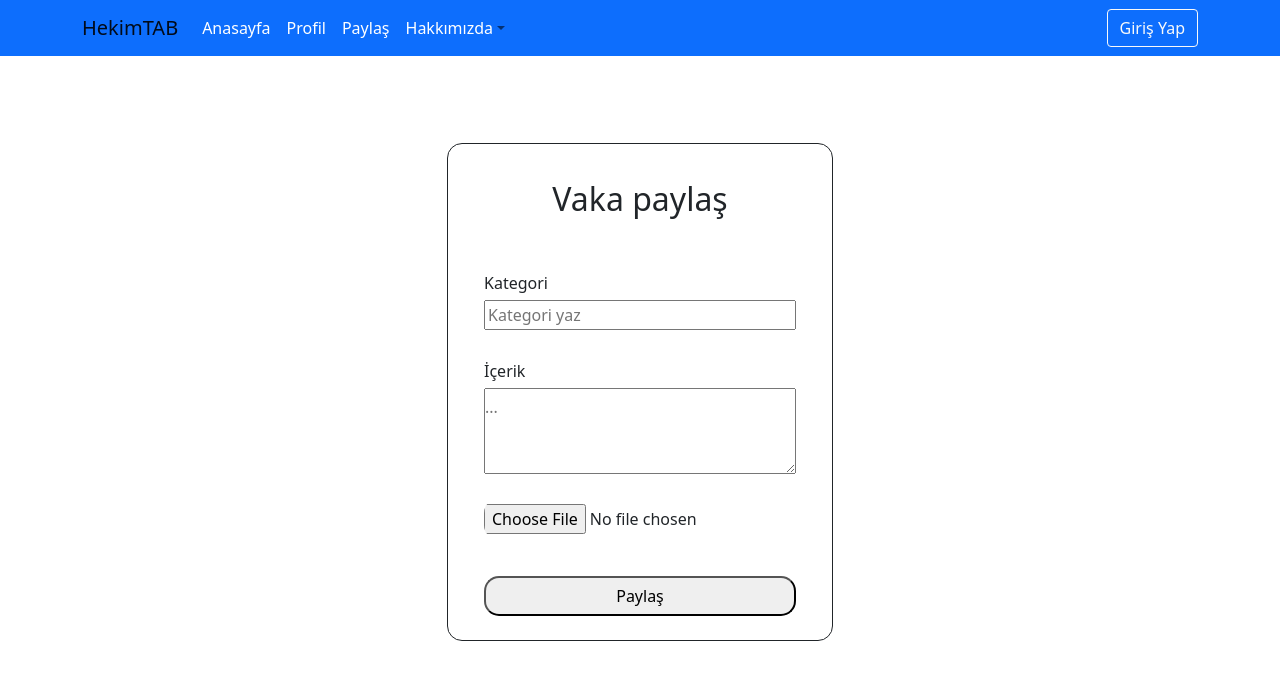
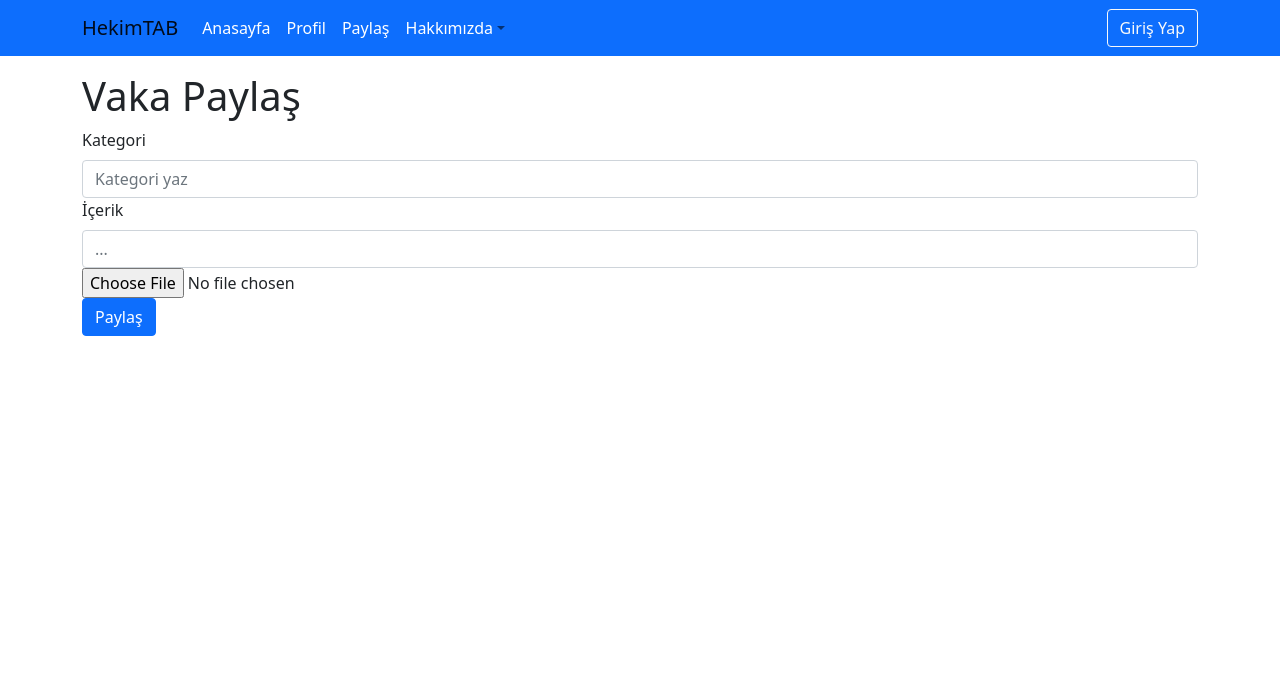
Before and after one commit to Batuhangulmez/HekimTAB-project, a React (Create React App) app in the folder client/: page /post in a window 1280 px wide. Shown: the top 680 px of the page. Built offline with nearby package versions, Linux system fonts and the light colour scheme.

Commit message:
form change

```diff
--- a/client/src/Components/Post.js
+++ b/client/src/Components/Post.js
@@ -1,12 +1,23 @@
 import React from "react";
 import { Card, Button } from "react-bootstrap";
 
+import { useDispatch } from "react-redux";
+
+import { deletePost } from "../actions/postActions";
+
 const Post = ({ post }) => {
+  const dispatch = useDispatch();
   return (
     <Card>
       <Card.Header>
         {post.creator}
-        <Button>X</Button>
+        <Button
+          onClick={() => {
+            dispatch(deletePost(post._id));
+          }}
+        >
+          X
+        </Button>
       </Card.Header>
       <Card.Body>
         <Card.Title>{post.category}</Card.Title>
--- a/client/src/Screens/AuthScreen.js
+++ b/client/src/Screens/AuthScreen.js
@@ -1,11 +1,11 @@
 import React, { useState } from "react";
-import "../css_Modules/AuthScreen.css";
-import { Container } from "react-bootstrap";
+import { Container, Row, Col, Form, Button } from "react-bootstrap";
 import { login } from "../axiox";
 import { useNavigate } from "react-router-dom";
 
 const AuthScreen = ({ setUser }) => {
   const navigate = useNavigate();
+  const [login, setLogin] = useState(true);
 
   const [FormData, setFormData] = useState({
     email: "",
@@ -13,8 +13,12 @@ const AuthScreen = ({ setUser }) => {
   });
 
   return (
+    <>
       <Container className="authContainer">
-      <main className="authMain">
+        <Row className="justify-content-center">
+          <Col xs={12} md={6}>
+            {login ? (
+              <Form className="align-content-center mt-3">
                 <form
                   className="form"
                   onSubmit={(e) => {
@@ -22,7 +26,10 @@ const AuthScreen = ({ setUser }) => {
 
                     login(FormData)
                       .then((res) => {
-                localStorage.setItem("user", JSON.stringify(res.data.user));
+                        localStorage.setItem(
+                          "user",
+                          JSON.stringify(res.data.user)
+                        );
                         setUser(res.data.user);
                         navigate("/");
                       })
@@ -32,9 +39,9 @@ const AuthScreen = ({ setUser }) => {
                   }}
                 >
                   <h2>Giriş Yap</h2>
-          <label>
-            <div> Email</div>
-            <input
+                  <Form.Group>
+                    <Form.Label> Email</Form.Label>
+                    <Form.Control
                       required
                       type="email"
                       placeholder="Email Adresi"
@@ -43,11 +50,11 @@ const AuthScreen = ({ setUser }) => {
                         setFormData({ ...FormData, email: e.target.value })
                       }
                     />
-          </label>
+                  </Form.Group>
 
-          <label>
-            <div>Şifre</div>
-            <input
+                  <Form.Group>
+                    <Form.Label>Şifre</Form.Label>
+                    <Form.Control
                       required
                       type="password"
                       placeholder="Şifre"
@@ -56,12 +63,83 @@ const AuthScreen = ({ setUser }) => {
                         setFormData({ ...FormData, password: e.target.value })
                       }
                     />
-          </label>
+                  </Form.Group>
+                  <Form.Control type="Submit" value="Giriş Yap" />
+                  <Form.Group>
+                    <Form.Label className="Form.GroupText">
+                      Henüz bir hesabın yok mu ?{" "}
+                      <span
+                        style={{ fontWeight: "bold", cursor: "pointer" }}
+                        onClick={(e) => setLogin(!login)}
+                      >
+                        {" "}
+                        Hesap oluştur
+                      </span>
+                    </Form.Label>
+                  </Form.Group>
+                </form>
+              </Form>
+            ) : (
+              <Form className="align-content-center mt-3">
+                <h1 className="text-center mb-3">Kayıt ol</h1>
 
-          <input type="Submit" value="Giriş Yap" />
-        </form>
-      </main>
+                <Form.Group style={{ display: "flex" }}>
+                  <Form.Control
+                    type="text"
+                    placeholder="İlk adınız"
+                    className="mr-2"
+                  ></Form.Control>
+
+                  <Form.Control
+                    type="text"
+                    placeholder="Soy adınız"
+                    className="ml-2"
+                  ></Form.Control>
+                </Form.Group>
+
+                <Form.Group>
+                  <Form.Label>Email</Form.Label>
+                  <Form.Control
+                    type="email"
+                    placeholder="Email adresinizi girin"
+                  ></Form.Control>
+                </Form.Group>
+
+                <Form.Group>
+                  <Form.Label>Şifre</Form.Label>
+                  <Form.Control
+                    type="password"
+                    placeholder="Şifrenizi girin"
+                  ></Form.Control>
+                </Form.Group>
+
+                <Form.Group>
+                  <Form.Label>Şifrenizi doğrulayın</Form.Label>
+                  <Form.Control
+                    type="password"
+                    placeholder="Şifrenizi doğrulayın"
+                  ></Form.Control>
+                </Form.Group>
+
+                <Button block type="submit">
+                  Kayıt ol
+                </Button>
+
+                <Form.Text as="large" className="text-center mt-2">
+                  Zaten bir hesabınız var mı?{" "}
+                  <span
+                    onClick={(e) => setLogin(!false)}
+                    style={{ fontWeight: "bold", cursor: "pointer" }}
+                  >
+                    Giriş yapın
+                  </span>
+                </Form.Text>
+              </Form>
+            )}
+          </Col>
+        </Row>
       </Container>
+    </>
   );
 };
 
--- a/client/src/Screens/HomeScreen.js
+++ b/client/src/Screens/HomeScreen.js
@@ -1,6 +1,6 @@
 import React, { useEffect, useState } from "react";
 import Post from "../Components/Post";
-import "../css_Modules/HomeScreen.css";
+import styles from "../mystyle.module.css";
 
 import { useDispatch, useSelector } from "react-redux";
 import { fetchPosts } from "../actions/postActions";
@@ -16,7 +16,7 @@ const HomeScreen = () => {
   }, [dispatch]);
 
   return (
-    <main className="homeContainer">
+    <main className={styles.homeContainer}>
       <h1>Posts</h1>
       {!posts.length ? (
         <Spinner animation="border" />
--- a/client/src/Screens/PostScreen.js
+++ b/client/src/Screens/PostScreen.js
@@ -1,7 +1,7 @@
 import React, { useState } from "react";
 import ReactFileBase64 from "react-file-base64";
-import "../css_Modules/PostScreen.css";
-import { Container } from "react-bootstrap";
+import { Container, Form, Button } from "react-bootstrap";
+import styles from "../mystyle.module.css";
 
 import { useNavigate } from "react-router-dom";
 import { useDispatch } from "react-redux";
@@ -18,9 +18,8 @@ const PostScreen = () => {
   const dispatch = useDispatch();
 
   return (
-    <main className="postMain">
-      <form
-        className="form"
+    <>
+      <Form
         onSubmit={(e) => {
           e.preventDefault();
 
@@ -29,10 +28,12 @@ const PostScreen = () => {
           navigate("/");
         }}
       >
-        <h2>Vaka paylaş</h2>
-        <label>
-          <div> Kategori</div>
-          <input
+        <Form.Group>
+          <h1>Vaka Paylaş</h1>
+        </Form.Group>
+        <Form.Group>
+          <Form.Label> Kategori</Form.Label>
+          <Form.Control
             required
             type="text"
             placeholder="Kategori yaz"
@@ -41,11 +42,11 @@ const PostScreen = () => {
               setPostData({ ...postData, category: e.target.value })
             }
           />
-        </label>
+        </Form.Group>
 
-        <label>
-          <div>İçerik</div>
-          <textarea
+        <Form.Group>
+          <Form.Label>İçerik</Form.Label>
+          <Form.Control
             type="text"
             placeholder="..."
             name="content"
@@ -54,8 +55,9 @@ const PostScreen = () => {
               setPostData({ ...postData, content: e.target.value })
             }
           />
-        </label>
+        </Form.Group>
 
+        <Form.Group>
           <ReactFileBase64
             type="file"
             multiple={false}
@@ -63,10 +65,12 @@ const PostScreen = () => {
               setPostData({ ...postData, image: base64 });
             }}
           />
-
-        <input type="Submit" value="Paylaş" />
-      </form>
-    </main>
+        </Form.Group>
+        <Button type="submit" block>
+          Paylaş
+        </Button>
+      </Form>
+    </>
   );
 };
 
--- a/client/src/css_Modules/AuthScreen.css
+++ /dev/null
@@ -1,44 +0,0 @@
-.authContainer {
-  display: flex;
-  flex-direction: row;
-  justify-content: center;
-}
-.authMain {
-  display: flex;
-  flex-direction: column;
-  height: 80vh;
-  justify-content: center;
-}
-.form {
-  display: flex;
-  flex-direction: column;
-  border: 1px solid;
-  border-radius: 15px;
-  height: min-content;
-}
-h2 {
-  margin: auto;
-  padding: 36px 0;
-  font-size: xx-large;
-}
-label {
-  display: flex;
-  margin: 12px 36px;
-  flex-direction: column;
-}
-label div {
-  padding: 5px 0;
-}
-input:required {
-  width: auto;
-}
-input:optional {
-  margin: 12px 36px;
-  margin-bottom: 24px;
-  border-radius: 15px;
-  padding: 6px 0;
-}
-textarea {
-  width: auto;
-  padding: 6px 0;
-}
--- a/client/src/css_Modules/HomeScreen.css
+++ /dev/null
@@ -1,4 +0,0 @@
-.homeContainer{
-display: flex;
-flex-direction: column;
-}
--- a/client/src/css_Modules/PostScreen.css
+++ /dev/null
@@ -1,7 +0,0 @@
-.postMain{
-    display: flex;
-    flex-direction: row;
-    justify-content: center;
-    align-items: center;
-    height: 80vh;
-}
--- /dev/null
+++ b/client/src/mystyle.module.css
@@ -0,0 +1,11 @@
+.homeContainer {
+  display: flex;
+  flex-direction: column;
+}
+.postMain {
+  display: flex;
+  flex-direction: row;
+  justify-content: center;
+  align-items: center;
+  height: 80vh;
+}
```
Also changed, not shown: client/src/Components/Header.js (+18 -19 lines). Lines whose indentation alone changed are shown as unchanged.
